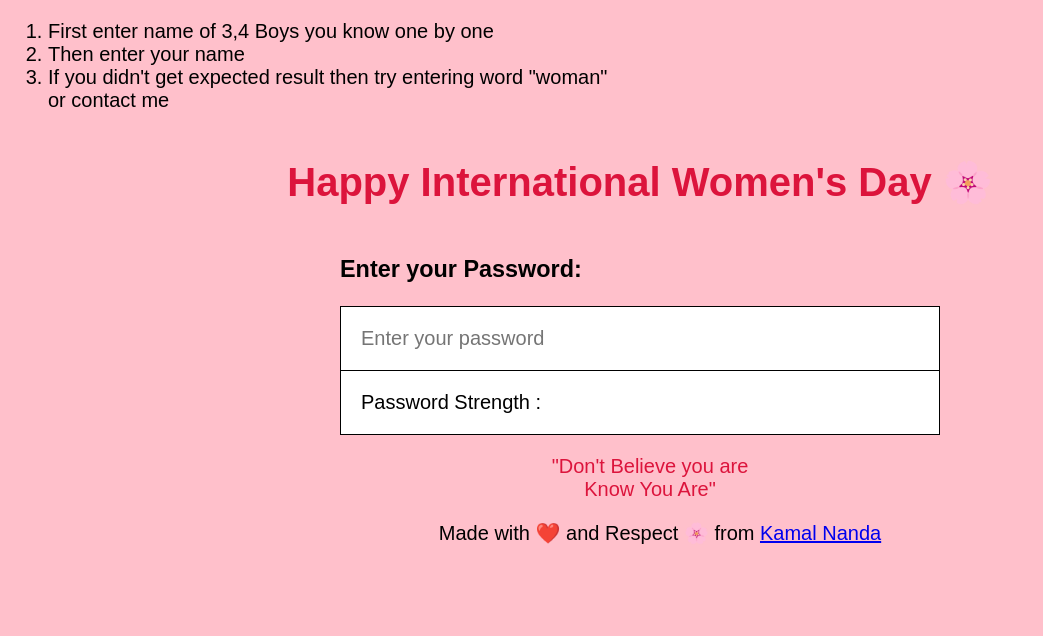
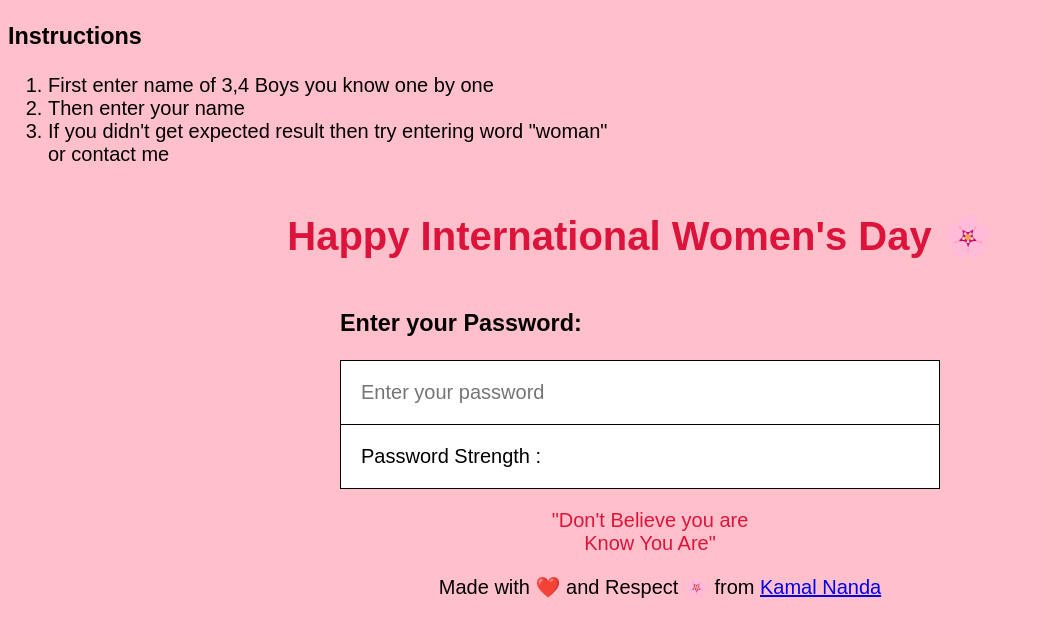
Before and after one commit to KamalNanda/WomenAreStrong, a React (Create React App) app: page / in a window 1280 px wide. Shown: the top 636 px of the page, without its empty margins (0-1043 px from the left). Built offline with nearby package versions, Linux system fonts and the light colour scheme.

Commit message:
Update App.js

```diff
--- a/src/App.js
+++ b/src/App.js
@@ -73,6 +73,7 @@ export default function App() {
   return (
     <>
       <div className="instructions">
+        <h3>Instructions</h3>
         <ol>
           <li>First enter name of 3,4 Boys you know one by one</li>
           <li>Then enter your name</li>
```
